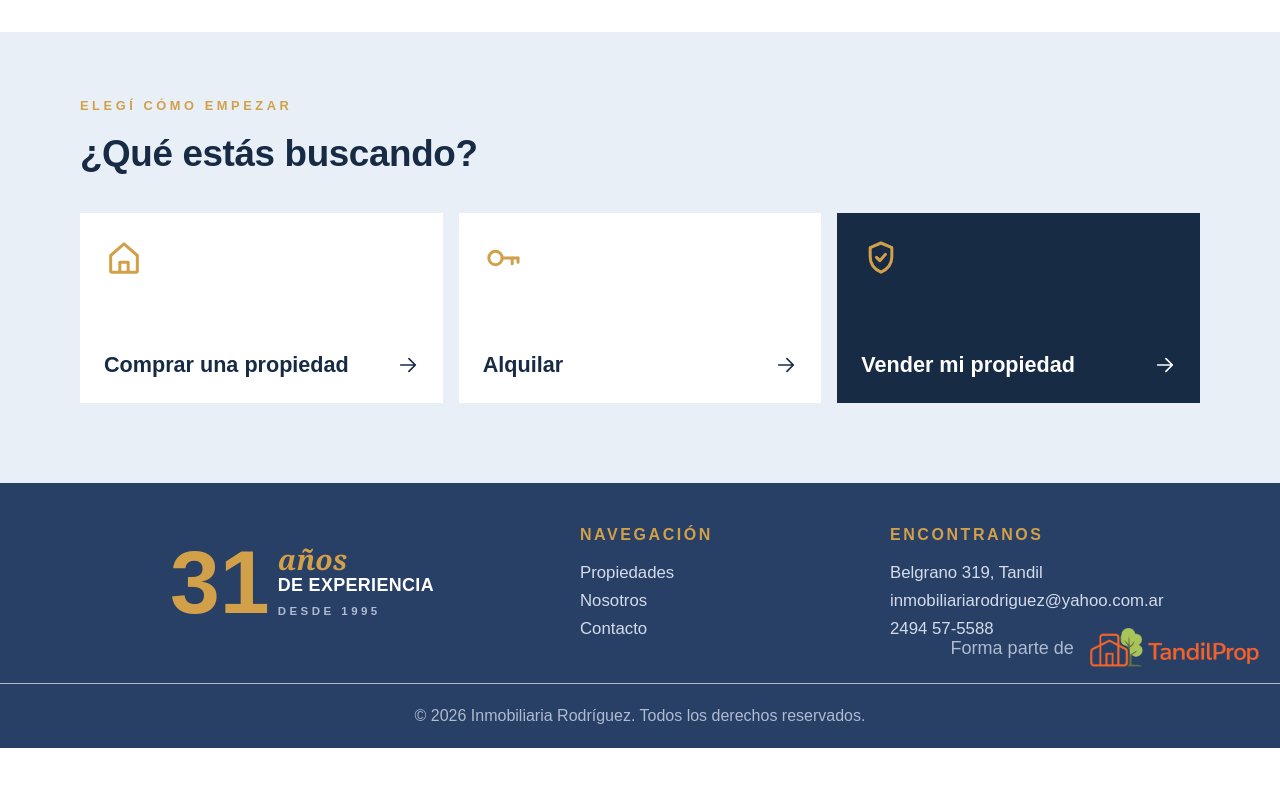
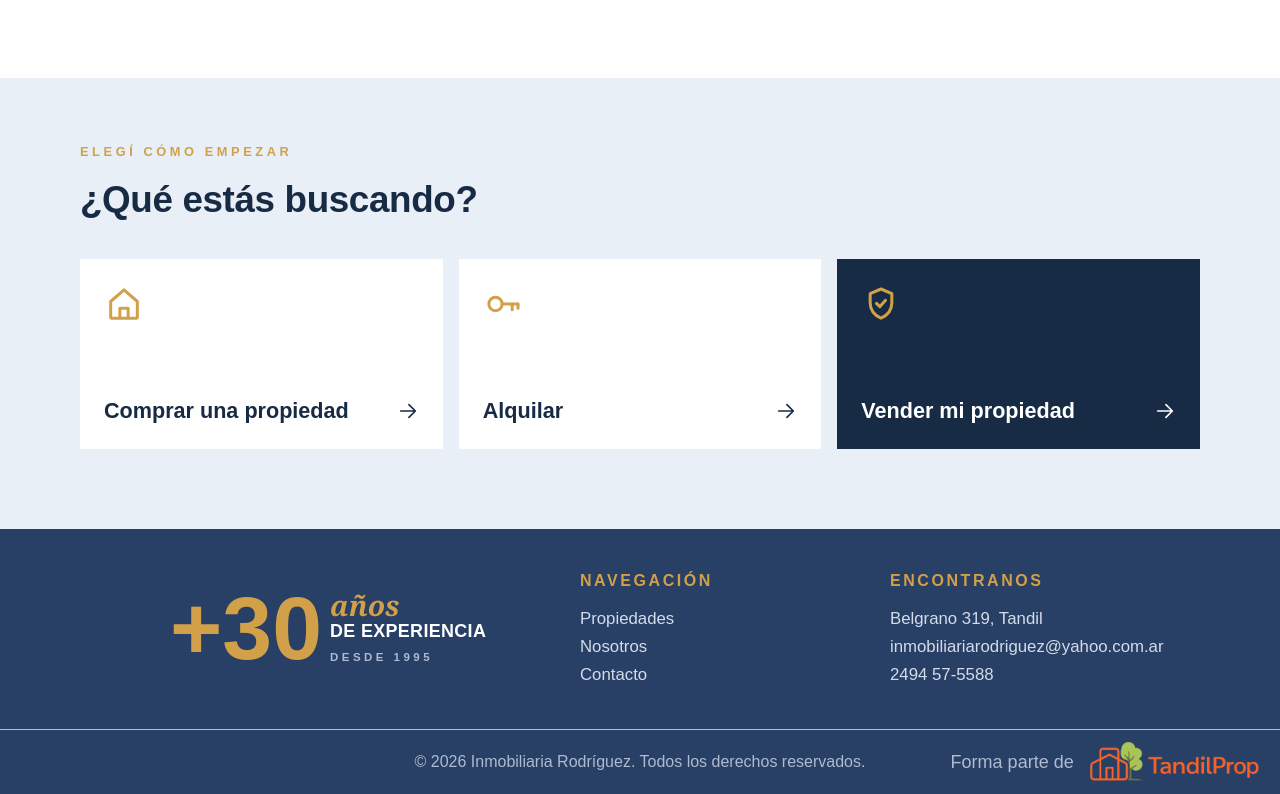
Before and after one commit to nahuelserrano/inmobiliaria_Rodriguez, a Next.js app in the folder next-frontend/: page / in a window 1280 px wide. Shown: the part 1539-2333 px from the top of the page. Before the commit the page ends 2287 px from the top, so only its background shows below. Built offline with nearby package versions, Linux system fonts and the light colour scheme; no server answers.

Commit message:
fix: update experience years and our logo location

```diff
--- a/next-frontend/src/components/Footer.tsx
+++ b/next-frontend/src/components/Footer.tsx
@@ -40,8 +40,7 @@ export default function Footer() {
       </div>
 
       <div className="relative border-t border-footer-text/80">
-        <div className="absolute inset-x-0 bottom-full mb-3 flex items-center justify-end gap-3 pr-4">
-          <span className="text-lg text-footer-muted max-[1023px]:hidden">Forma parte de</span>
+        <div className="absolute inset-x-0 bottom-full mb-3 flex items-center justify-end pr-4 min-[768px]:hidden">
           <a href="https://tandilprop.com.ar" target="_blank" rel="noopener noreferrer" aria-label="TandilProp">
             <Image src="/logo-tandilprop.png" alt="TandilProp" width={888} height={239} className="block h-10 w-auto lg:h-12" />
           </a>
@@ -49,6 +48,12 @@ export default function Footer() {
         <div className="flex min-h-16 items-center justify-center px-4 py-5 text-center text-base text-footer-muted">
           © {new Date().getFullYear()} Inmobiliaria Rodríguez. Todos los derechos reservados.
         </div>
+        <div className="absolute right-4 top-1/2 hidden -translate-y-1/2 items-center gap-3 min-[768px]:flex">
+          <span className="hidden text-lg text-footer-muted min-[1280px]:inline">Forma parte de</span>
+          <a href="https://tandilprop.com.ar" target="_blank" rel="noopener noreferrer" aria-label="TandilProp">
+            <Image src="/logo-tandilprop.png" alt="TandilProp" width={888} height={239} className="block h-10 w-auto lg:h-12" />
+          </a>
+        </div>
       </div>
     </footer>
   );
--- a/next-frontend/src/components/YearsExperience.tsx
+++ b/next-frontend/src/components/YearsExperience.tsx
@@ -4,7 +4,7 @@ type YearsExperienceProps = {
 };
 
 export default function YearsExperience({ titleId, compact = false }: YearsExperienceProps) {
-  const yearsOfExperience = new Date().getFullYear() - 1995;
+  const yearsOfExperience = '+30';
   const numberClass = compact ? 'text-[clamp(3.5rem,7vw,6rem)]' : 'text-[clamp(6rem,14vw,11rem)]';
   const yearsClass = compact ? 'text-[clamp(1.2rem,2.2vw,2rem)]' : 'text-[clamp(2rem,3.8vw,3.1rem)]';
   const titleClass = compact
```
